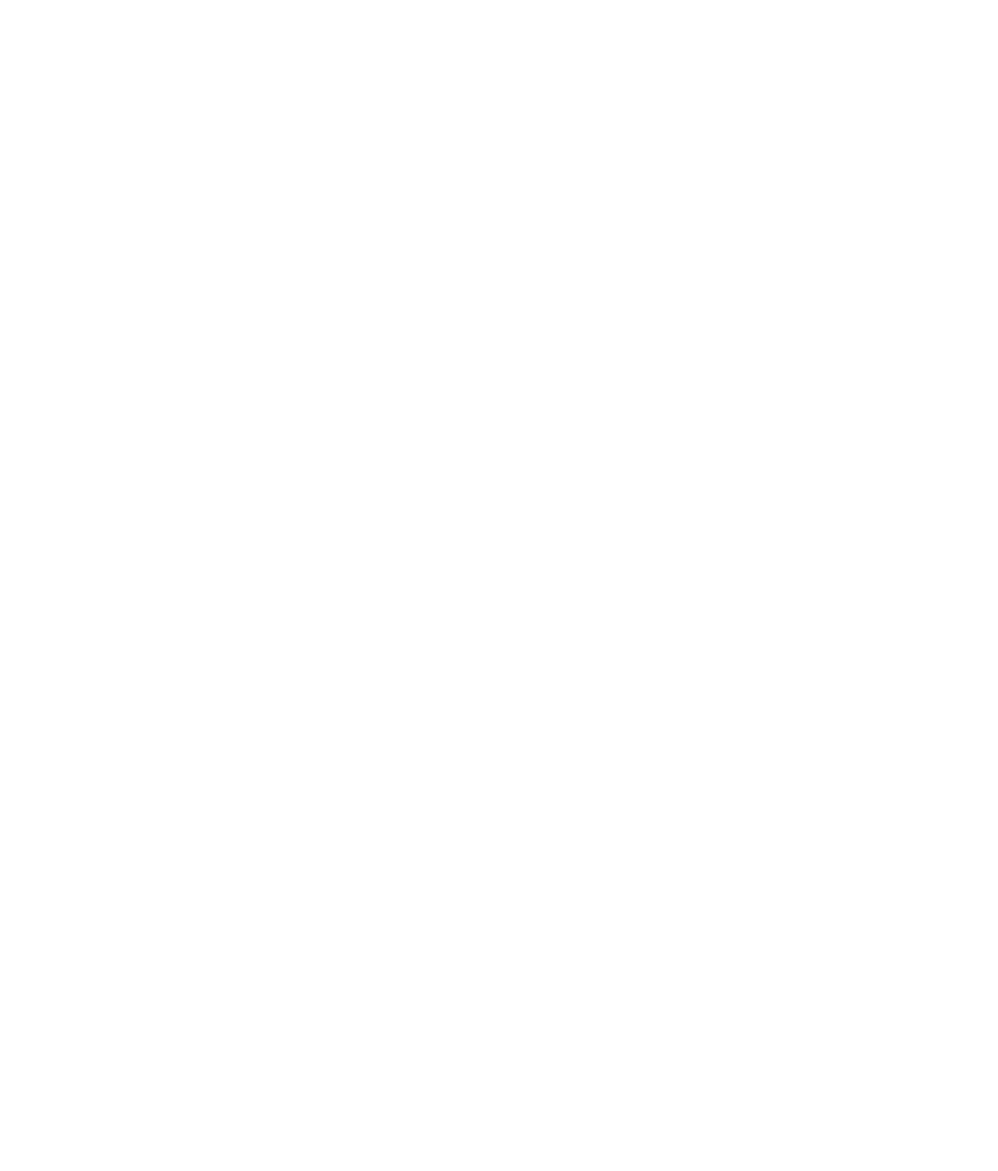
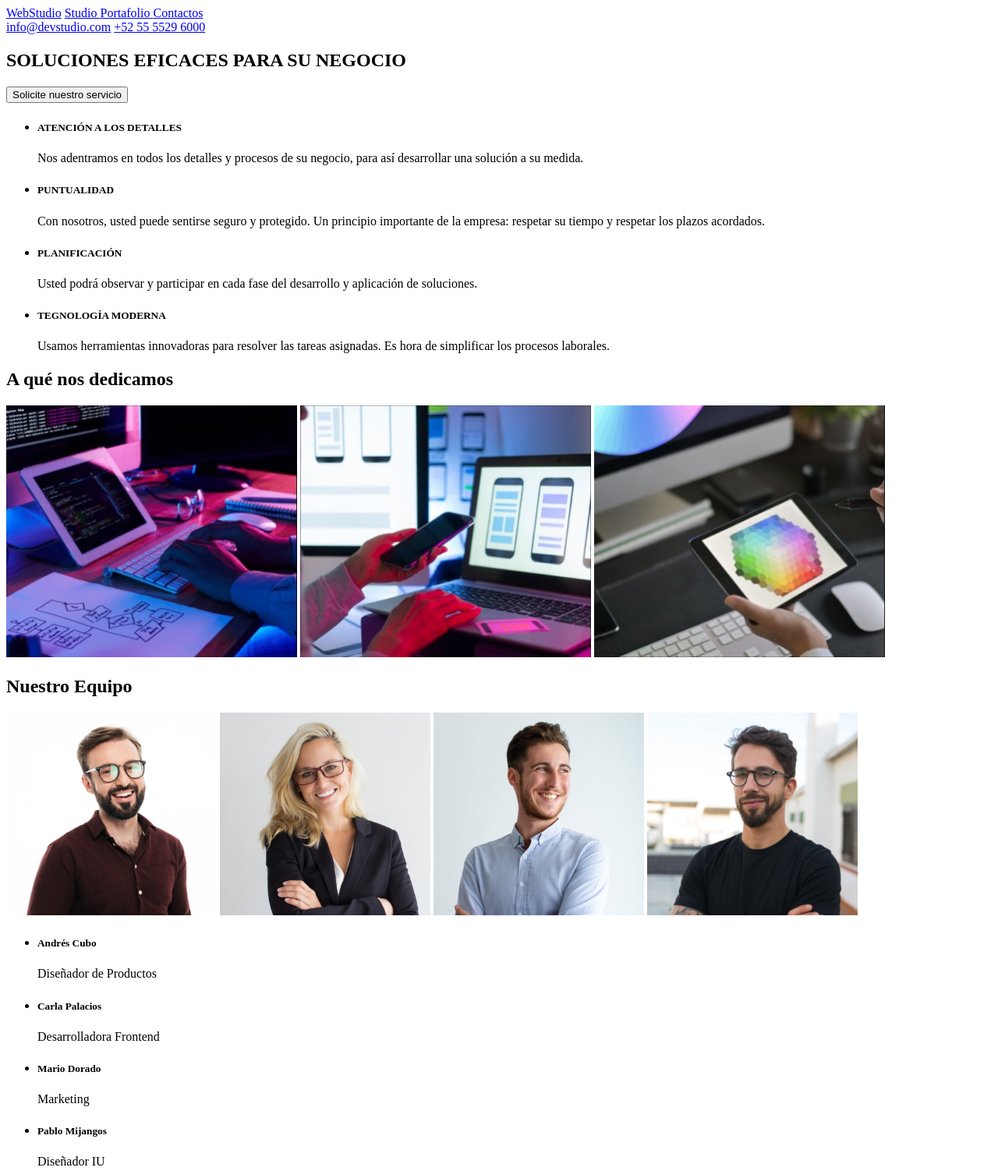
Before and after one commit to Arq0390/goit-markup-hw-01, a plain HTML site: page index.html in a window 1280 px wide. Shown: the top 1502 px of the page at 78% size. Before the commit the page ends 800 px from the top, so only its background shows below. Drawn offline with Linux system fonts and the light colour scheme.

Commit message:
contenido html

```diff
--- a/index.html
+++ b/index.html
@@ -6,7 +6,94 @@
     <meta name="viewport" content="width=device-width, initial-scale=1.0">
     <title>Document</title>
 </head>
+
 <body>
-
+    <header>
+        <nav>
+            <a href="/">WebStudio</a>
+            <a href="/">Studio </a>
+            <a href="/">Portafolio </a>
+            <a href="/">Contactos </a>
+        </nav>
+        <a href="mailto:info@devstudio.com">info@devstudio.com</a>
+        <a href="tel:+52 55 5529 6000">+52 55 5529 6000</a>
+    </header>
+    <main>
+        <!-- Section Títtle -->
+        <section>
+            <h1>SOLUCIONES EFICACES PARA SU NEGOCIO</h1>
+            <button type="button">Solicite nuestro servicio</button>
+        </section>
+        <!-- Sección Características -->
+        <section>
+            <ul>
+                <li>
+                    <h5>ATENCIÓN A LOS DETALLES</h5>
+                    <p>
+                        Nos adentramos en todos los detalles y procesos de su negocio, para así desarrollar una solución a su medida.
+                    </p>
+                </li>
+                <li>
+                    <h5>PUNTUALIDAD</h5>
+                    <p>
+                        Con nosotros, usted puede sentirse seguro y protegido. Un principio importante de la empresa: respetar su tiempo y respetar los plazos acordados.
+                    </p>
+                </li>
+                <li>
+                    <h5>PLANIFICACIÓN</h5>
+                    <p>
+                        Usted podrá observar y participar en cada fase del desarrollo y aplicación de soluciones.
+                    </p>
+                </li>
+                <li>
+                    <h5>TEGNOLOGÍA MODERNA</h5>
+                    <p>
+                        Usamos herramientas innovadoras para resolver las tareas asignadas. Es hora de simplificar los procesos laborales.
+                    </p>
+                </li>
+            </ul>
+        </section>
+        <!-- Section Services -->
+        <section>
+            <h2>A qué nos dedicamos</h2>
+            <img src="/goit-markup-hw-01/images/imagen (1) (1).jpg" alt="persona escribiendo codigo base" width="373.16">
+            <img src="/goit-markup-hw-01/images/imagen (2) (1).jpg" alt="persona desarrollando aplicación móvil" width="373.16">
+            <img src="/goit-markup-hw-01/images/imagen (3) (1).jpg" alt="persona seleccionando estilos en tablet" width="373.16">
+        </section>
+        <!-- Section Teamwork -->
+        <section>
+            <h2>Nuestro Equipo</h2>
+                <img src="/goit-markup-hw-01/images/imagen.jpg" alt="integrante 1 de nuestro equipo" width="270">
+                <img src="/goit-markup-hw-01/images/imagen (1).jpg" alt="integrante 2 de nuestro equipo" width="270">
+                <img src="/goit-markup-hw-01/images/imagen (2).jpg" alt="integrante 3 de nuestro equipo" width="270">
+                <img src="/goit-markup-hw-01/images/imagen (3).jpg" alt="integrante 4 de nuestro equipo" width="270">
+                <ul>
+                    <li>
+                        <h5>Andrés Cubo</h5>
+                        <p>Diseñador de Productos</p>
+                    </li>
+                    <li>
+                        <h5>Carla Palacios</h5>
+                        <p>Desarrolladora Frontend</p>
+                    </li>
+                    <li>
+                        <h5>Mario Dorado</h5>
+                        <p>Marketing</p>
+                    </li>
+                    <li>
+                        <h5>Pablo Mijangos</h5>
+                        <p>Diseñador IU </p>
+                    </li>
+                </ul>
+        </section>
+    </main>
+    <footer>
+        <a href="/">WebStudio</a>
+        <address>
+            Calz. Ticomán 500, Ciudad de México,<br> CDMX, México <br>
+            <a href="mailto:info@example.com">info@example.com</a> <br>
+            <a href="tel:+52 55 5529 6000 ">+52 55 5529 6000 </a>
+        </address>
+    </footer>
 </body>
 </html>
```
